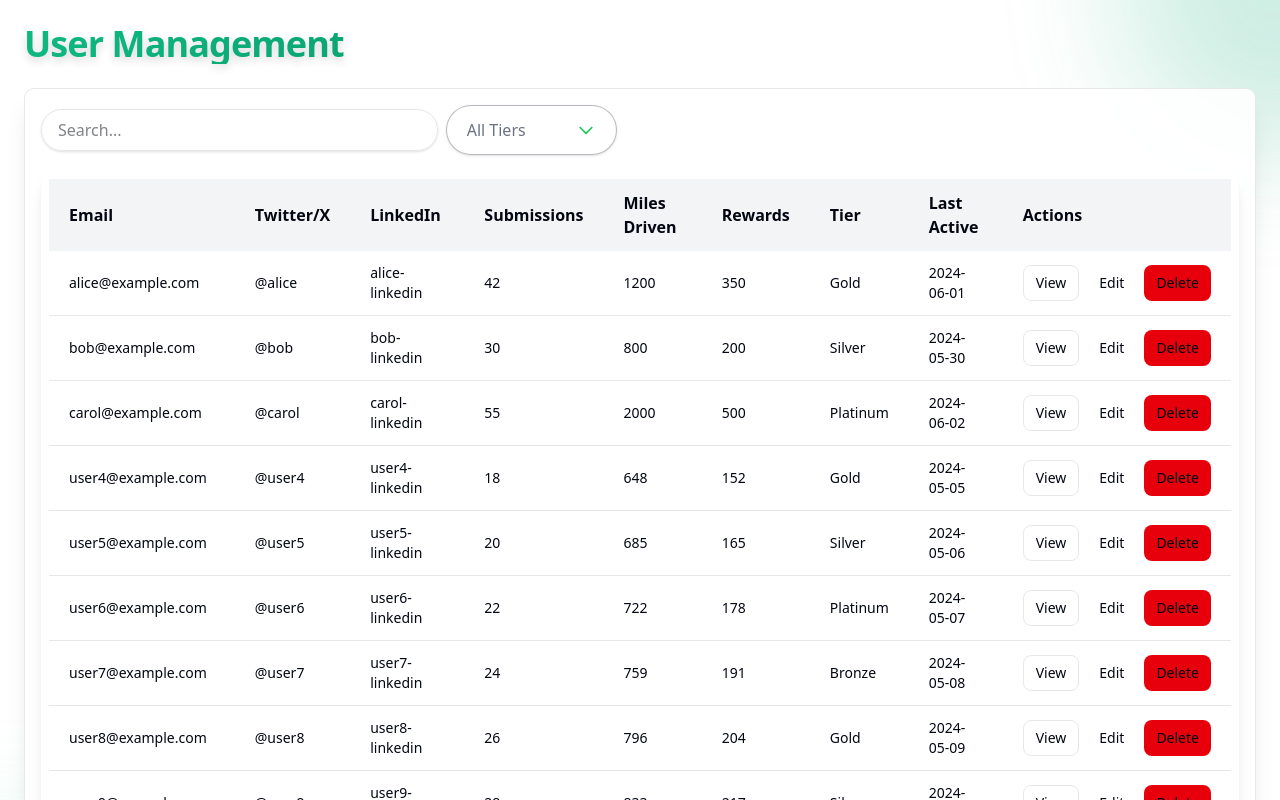
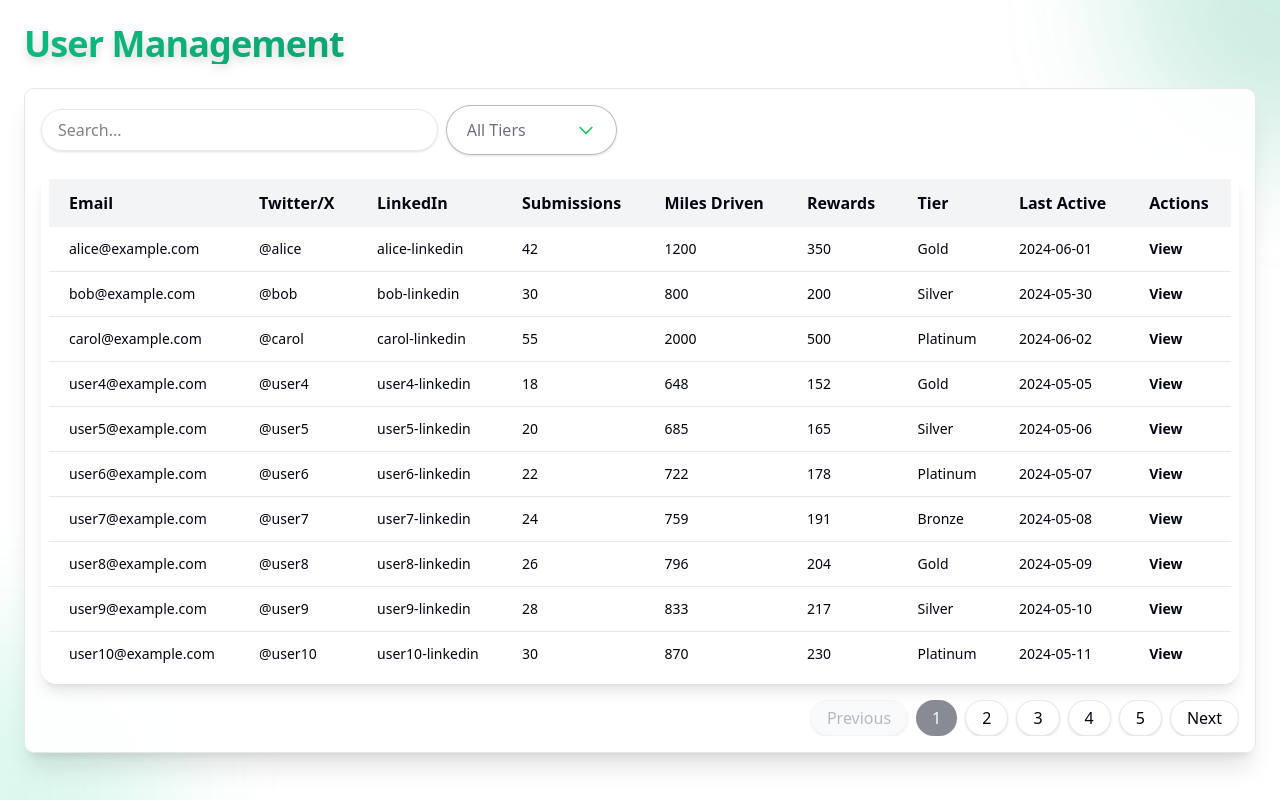
Before and after one commit to DattatrayPatil-Alchemytech/byteme-ai-frontend, a Next.js app: page /admin/users in a window 1280 px wide. Shown: the top 800 px of the page. Built offline with nearby package versions, Linux system fonts and the light colour scheme.

Commit message:
feat: BA-50 Action column design changes.

```diff
--- a/app/admin/users/[id]/page.tsx
+++ b/app/admin/users/[id]/page.tsx
@@ -2,12 +2,11 @@
 import { notFound } from "next/navigation";
 import { mockUsers } from "../mockUsers";
 import { DataTable } from "@/components/ui/DataTable";
-import { useState, useMemo, useRef } from "react";
+import { useState, useMemo } from "react";
 import { Select } from "@/components/ui/DropdownMenu";
 import { mockHistory } from "@/app/(user)/dashboard/mockHistory";
 import { ColumnDef } from "@tanstack/react-table";
-import { Search, X, Eye, Mail, Phone, MapPin, Calendar, BadgeCheck, Wallet, User } from "lucide-react";
-import { CardHeader, CardTitle, CardContent } from "@/components/ui/card";
+import { Mail, Phone, MapPin, Calendar, BadgeCheck, Wallet, User } from "lucide-react";
 
 // More mock user history data for a richer table and carousel
 const mockUserHistory = [
--- a/app/admin/users/page.tsx
+++ b/app/admin/users/page.tsx
@@ -48,10 +48,8 @@ const columns = [
       return (
         <div className="flex gap-2 items-center">
           <Link href={`/admin/users/${user.id}`} passHref legacyBehavior>
-            <Button size="sm" variant="outline">View</Button>
+            <span className="font-semibold text-foreground hover:underline cursor-pointer">View</span>
           </Link>
-          <Button size="sm" variant="ghost" onClick={() => {/* TODO: Edit logic */}}>Edit</Button>
-          <Button size="sm" variant="destructive" onClick={() => {/* TODO: Delete logic */}}>Delete</Button>
         </div>
       );
     },
```
